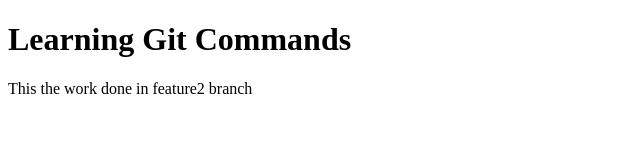
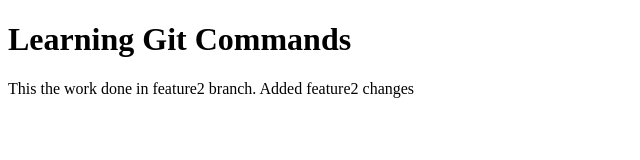
Before and after one commit to Rajeshwari-Pawar/Another-one, a plain HTML site: page index.html in a window 1280 px wide. Shown: the whole page, without its empty margins (0-640 px from the left). Drawn offline with Linux system fonts and the light colour scheme.

Commit message:
Added feature2 changes

```diff
--- a/index.html
+++ b/index.html
@@ -7,6 +7,6 @@
 </head>
 <body>
     <h1>Learning Git Commands</h1>
-    <p>This the work done in feature2 branch</p>
+    <p>This the work done in feature2 branch. Added feature2 changes</p>
 </body>
 </html>
```
